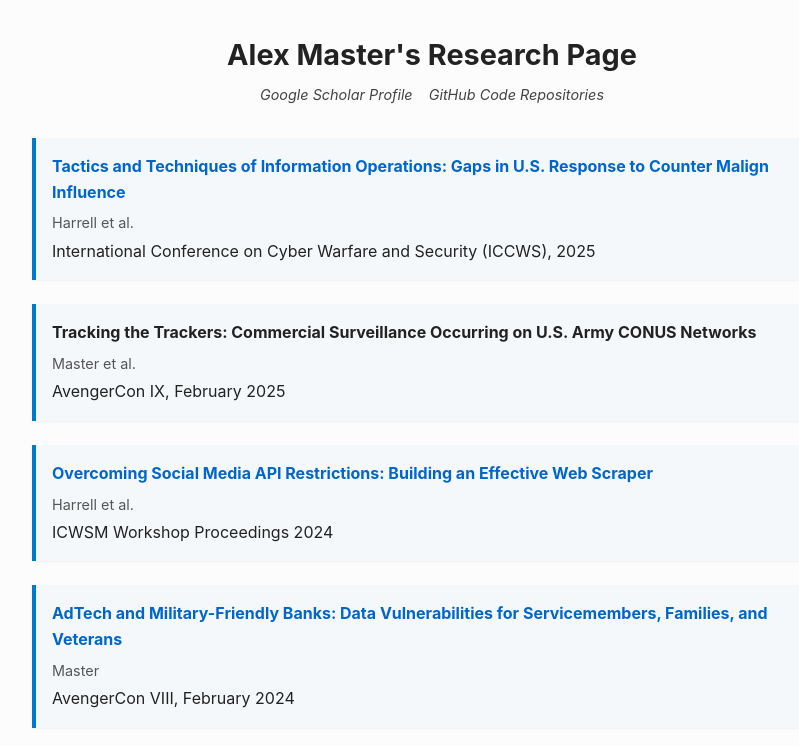
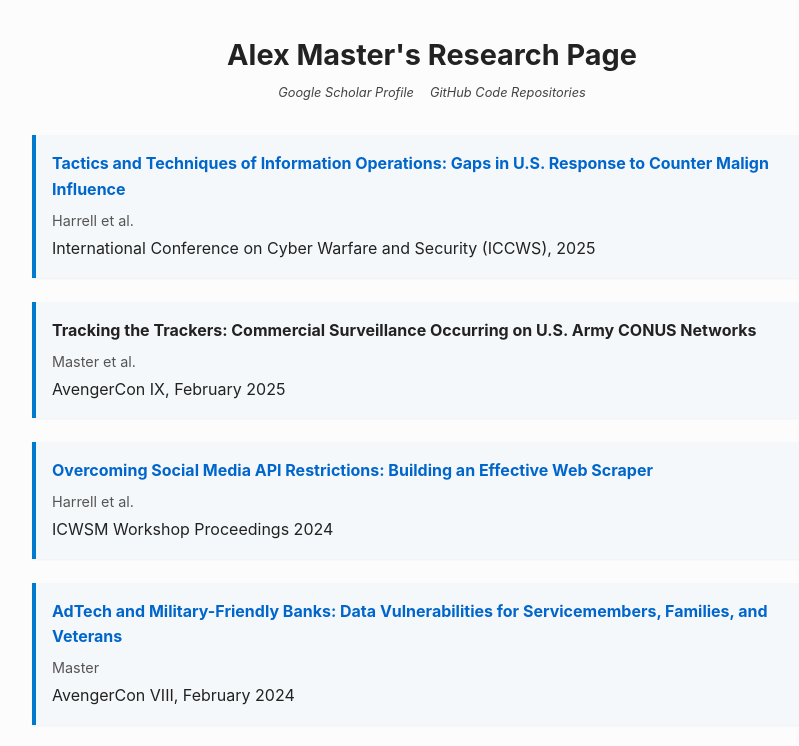
Before and after one commit to smolbytes/smolbytes.github.io, a plain HTML site: page research.html in a window 1280 px wide. Shown: the top 746 px of the page, without its empty margins (208-1007 px from the left). Drawn offline with Linux system fonts and the light colour scheme.

Commit message:
Update research.html

```diff
--- a/research.html
+++ b/research.html
@@ -41,7 +41,7 @@
     .profile-links a {
       color: #0055cc;
       text-decoration: none;
-      font-size: 0.9rem;
+      font-size: 0.8rem;
     }
 
     .profile-links a:hover {
```
